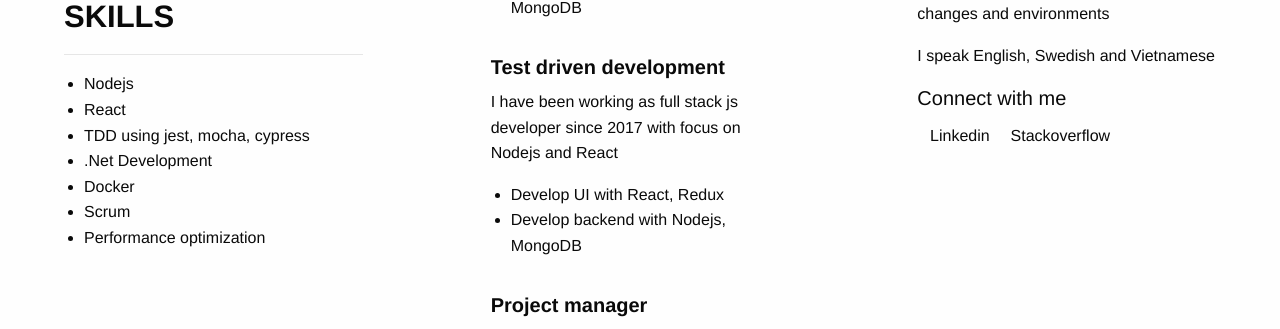
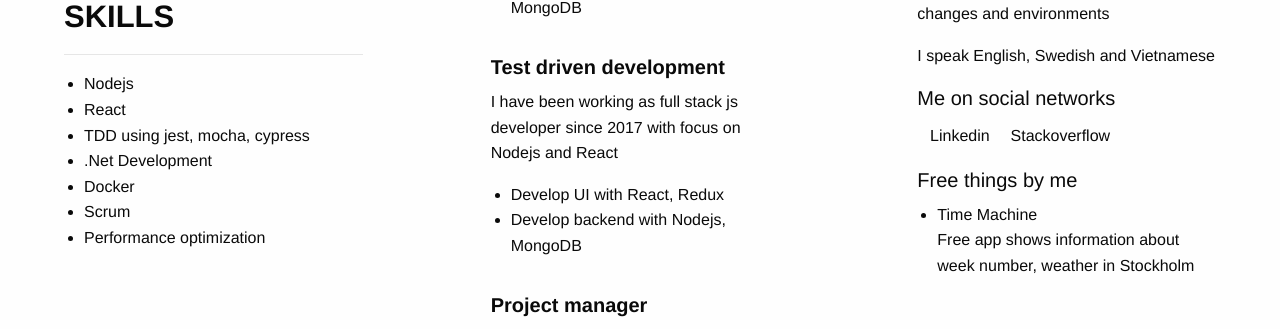
Before and after one commit to dukemai/me, a Next.js app: page / in a window 1280 px wide. Shown: the part 293-622 px from the top of the page. Built offline with nearby package versions, Linux system fonts and the light colour scheme; a web font is replaced by a local one.

Commit message:
update about me

```diff
--- a/components/Home/AboutMe.js
+++ b/components/Home/AboutMe.js
@@ -12,7 +12,7 @@ const AboutMe = ({}) => (
     ))}
 
     <div className="portfolio-resume-contact-info">
-      <h5>Connect with me</h5>
+      <h5>Me on social networks</h5>
       <a
         className="portfolio__link"
         href="https://www.linkedin.com/in/duc-mai-96b0846b/"
@@ -29,6 +29,19 @@ const AboutMe = ({}) => (
         Stackoverflow
       </a>
     </div>
+    <div className="portfolio-resume-contact-info">
+      <h5>Free things by me</h5>
+      <ul>
+        {me.freeThings.map(thing => (
+          <li key={thing.name}>
+            <a target="_blank" href={thing.link}>
+              {thing.name}
+            </a>
+            <p>{thing.description}</p>
+          </li>
+        ))}
+      </ul>
+    </div>
   </div>
 );
 AboutMe.propTypes = propTypes;
--- a/components/Home/TimeLine.js
+++ b/components/Home/TimeLine.js
@@ -36,7 +36,7 @@ const TimeLine = ({}) => (
               <p>{project.description}</p>
               <p>
                 {project.stacks.map(stack => (
-                  <span key={stack} class="label secondary">
+                  <span key={stack} className="label secondary">
                     {stack}
                   </span>
                 ))}
--- a/data/me.json
+++ b/data/me.json
@@ -243,5 +243,10 @@
       "description": "Episerver development as customers' requests",
       "stacks": ["Episerver CMS", "jQuery", ".Net 3.5"]
     }
-  ]
+  ],
+  "freeThings": [{
+    "name": "Time Machine",
+    "link": "https://time-machine.se",
+    "description": "Free app shows information about week number, weather in Stockholm"
+  }]
 }
```
